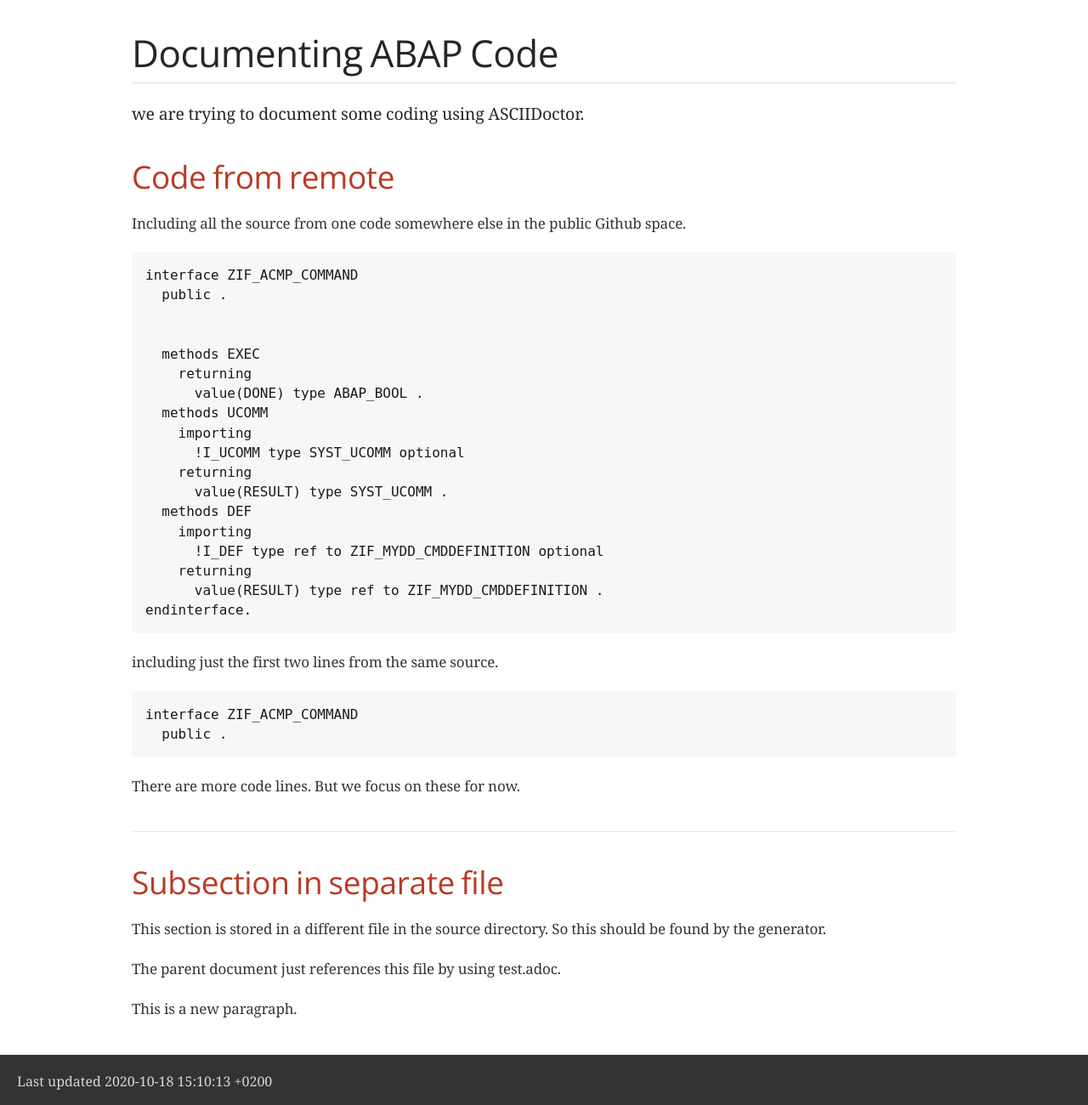
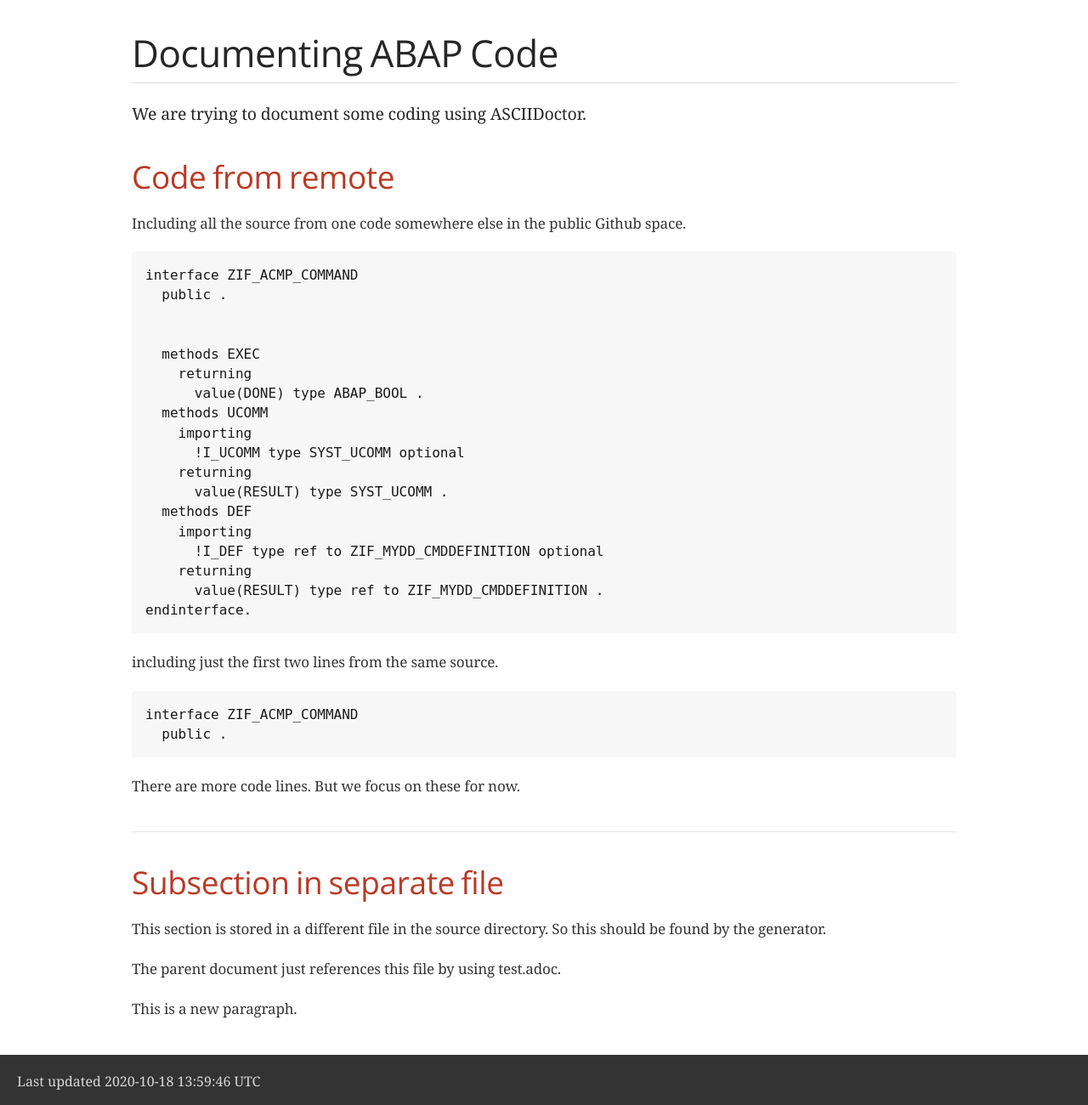
Before and after one commit to hapejot/abapdoc, a plain HTML site: page docs/index.html in a window 1280 px wide. Shown: the whole page at 85% size. Drawn offline with nearby package versions, Linux system fonts and the light colour scheme; a web font is replaced by a local one.

Commit message:
Compiled Docs

```diff
--- a/docs/index.html
+++ b/docs/index.html
@@ -444,7 +444,7 @@ body.book #toc,body.book #preamble,body.book h1.sect0,body.book .sect1>h2{page-b
 <div id="preamble">
 <div class="sectionbody">
 <div class="paragraph">
-<p>we are trying to document some coding using ASCIIDoctor.</p>
+<p>We are trying to document some coding using ASCIIDoctor.</p>
 </div>
 </div>
 </div>
@@ -508,7 +508,7 @@ directory. So this should be found by the generator.</p>
 </div>
 <div id="footer">
 <div id="footer-text">
-Last updated 2020-10-18 15:10:13 +0200
+Last updated 2020-10-18 13:59:46 UTC
 </div>
 </div>
 </body>
```
